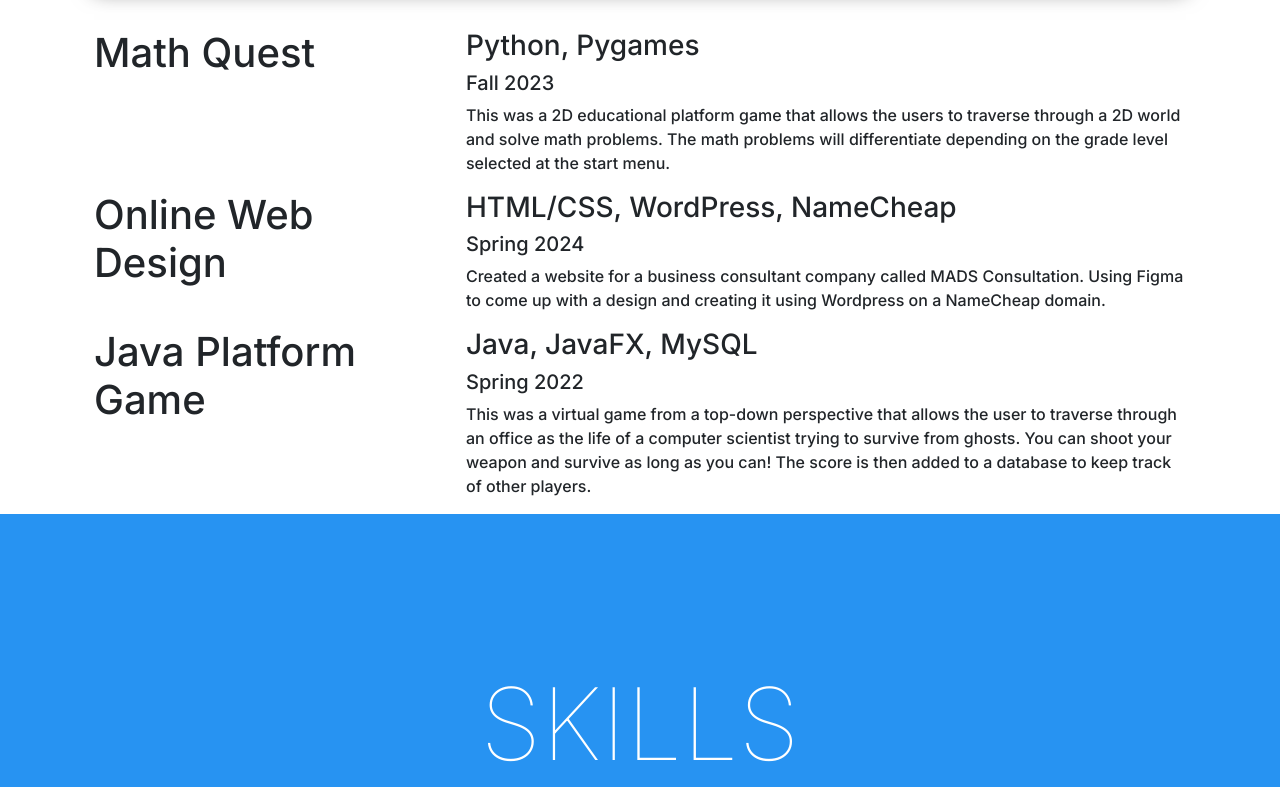
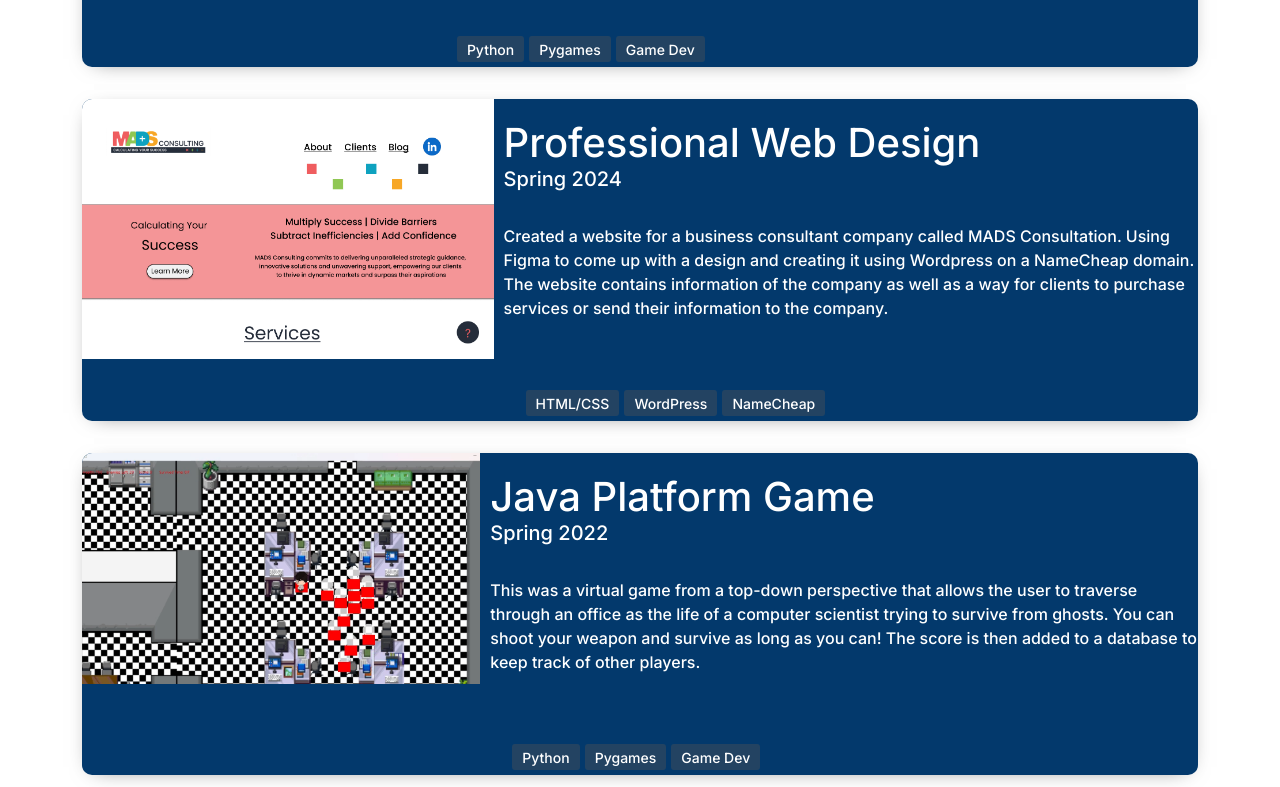
Before and after one commit to JustinKB23/JustinKB23.github.io, a plain HTML site: page index.html in a window 1280 px wide. Shown: the part 1519-2306 px from the top of the page. Drawn offline with nearby package versions, Linux system fonts and the light colour scheme; some packages are replaced by stand-ins of ours; a script that the page names is missing.

Commit message:
added new content

```diff
--- a/index.html
+++ b/index.html
@@ -62,7 +62,7 @@
             <div class="row">
                 <div class="col-12 col-lg-6 mybox1">
                     <div class="hightext">
-                        <h3 class="lblue intertitle">JUSTIN BROUGHAL</h2>
+                        <h3 class="lblue intertitle1">JUSTIN BROUGHAL</h2>
                         <h2 class="mblue interfont">Software Engineer based in New York</h5>
                     </div>
                 </div>
@@ -92,7 +92,7 @@
 
                 <article class="postcard dark">
                     <a>
-                        <img class="postcard_img" src="img/github.png">
+                        <img class="postcard_img" src="img/MathQuest.png">
                     </a>
                     <div>
                         <h1 class="postcard_title"><a href="#">Math Quest</a></h1>
@@ -101,7 +101,7 @@
                         </div>
                         <div class="postcard_text">
                             This was a 2D educational platform game that allows the users to traverse through a 2D world and solve math problems. The math problems will
-                            differentiate depending on the grade level selected at the start menu.
+                            differentiate depending on the grade level selected at the start menu. The user can select between 1st, 8th, and 12th grade and must solve the problem right to move on.
                         </div>
                         <ul class="postcard__tagbox">
                             <li class="tag__item">Python</li>
@@ -110,49 +110,47 @@
                         </ul>
                     </div>
                 </article>
-                <div class="container-fluid">
-                    <div class="row">
-                        <div class="col-12 col-md-3 col-lg-4">
-                            <h1>Math Quest  </h1>
+                <article class="postcard dark">
+                    <a>
+                        <img class="postcard_img" src="img/mads.png" >
+                    </a>
+                    <div>
+                        <h1 class="postcard_title"><a href="#">Professional Web Design</a></h1>
+                        <div>
+                            <h5 class="postcard_caption" >Spring 2024</h5>
                         </div>
-                        <div class="col-12 col-md-9 col-lg-8">
-                            <h3>Python, Pygames</h3>
-                            <h5>Fall 2023</h5>
-                            <p>This was a 2D educational platform game that allows the users to traverse through a 2D world and solve math problems. The math problems will
-                                differentiate depending on the grade level selected at the start menu.
-                            </p>
+                        <div class="postcard_text">
+                            Created a website for a business consultant company called MADS Consultation. Using Figma to come up with a design and creating it using Wordpress
+                            on a NameCheap domain. The website contains information of the company as well as a way for clients to purchase services or send their information to the company.
                         </div>
+                        <ul class="postcard__tagbox">
+                            <li class="tag__item">HTML/CSS</li>
+                            <li class="tag__item">WordPress</li>
+                            <li class="tag__item">NameCheap</a></li>
+                        </ul>
                     </div>
-                </div>
-                <div class="container-fluid">
-                    <div class="row">
-                        <div class="col-12 col-md-3 col-lg-4">
-                            <h1>Online Web Design  </h1>
+                </article>
+                <article class="postcard dark">
+                    <a>
+                        <img class="postcard_img" src="img/csmajor.png" >
+                    </a>
+                    <div>
+                        <h1 class="postcard_title"><a href="#">Java Platform Game</a></h1>
+                        <div>
+                            <h5 class="postcard_caption">Spring 2022</h5>
                         </div>
-                        <div class="col-12 col-md-9 col-lg-8">
-                            <h3>HTML/CSS, WordPress, NameCheap</h3>
-                            <h5>Spring 2024</h5>
-                            <p>Created a website for a business consultant company called MADS Consultation. Using Figma to come up with a design and creating it using Wordpress
-                                on a NameCheap domain.
-                            </p>
+                        <div class="postcard_text">
+                            This was a virtual game from a top-down perspective that allows the user to traverse through an office as the life of a computer scientist
+                            trying to survive from ghosts. You can shoot your weapon and survive as long as you can! The score is then added to a database to keep track of
+                            other players.
                         </div>
+                        <ul class="postcard__tagbox">
+                            <li class="tag__item">Python</li>
+                            <li class="tag__item">Pygames</li>
+                            <li class="tag__item">Game Dev</a></li>
+                        </ul>
                     </div>
-                </div>
-                <div class="container-fluid">
-                    <div class="row">
-                        <div class="col-12 col-md-3 col-lg-4">
-                            <h1>Java Platform Game </h1>
-                        </div>
-                        <div class="col-12 col-md-9 col-lg-8">
-                            <h3>Java, JavaFX, MySQL</h3>
-                            <h5>Spring 2022</h5>
-                            <p>This was a virtual game from a top-down perspective that allows the user to traverse through an office as the life of a computer scientist
-                                trying to survive from ghosts. You can shoot your weapon and survive as long as you can! The score is then added to a database to keep track of
-                                other players.
-                            </p>
-                        </div>
-                    </div>
-                </div>
+                </article>
             </div>
         </div>
     </section>
--- a/mystyle.css
+++ b/mystyle.css
@@ -13,7 +13,14 @@
     font-style: normal;
     font-variation-settings: "slnt" 0;
 }
-
+.intertitle1{
+    font-family: "Inter", sans-serif;
+    font-optical-sizing: auto;
+    font-weight: 100;
+    font-style: normal;
+    font-variation-settings: "slnt" 0;
+    font-size: 50px;
+}
 .intertitle{
     font-family: "Inter", sans-serif;
     font-optical-sizing: auto;
@@ -21,6 +28,7 @@
     font-style: normal;
     font-variation-settings: "slnt" 0;
     font-size: 50px;
+    margin-bottom: 50px;;
 }
 .navbar {
     background-color: #403E3F;
@@ -179,6 +187,7 @@ section .wave.wave4{
 }
 .postcard_title{
     padding: 10px 0px 0px 10px;
+    margin: 10px 0px 0px 0px;
 }
 .postcard_caption{
     padding: 0px 0px 0px 10px;
@@ -348,6 +357,9 @@ footer hr {
     .intertitle{
         font-size: 75px;
     }
+    .intertitle1{
+        font-size: 75px;
+    }
 
     .postcard{
         flex-wrap: inherit;
@@ -380,5 +392,8 @@ footer hr {
     .intertitle{
         font-size: 100px;
     }
+    .intertitle1{
+        font-size: 100px;
+    }
 
    }
```
Also changed, not shown: img/MathQuest.png (added), img/csmajor.png (added), img/mads.png (added).
